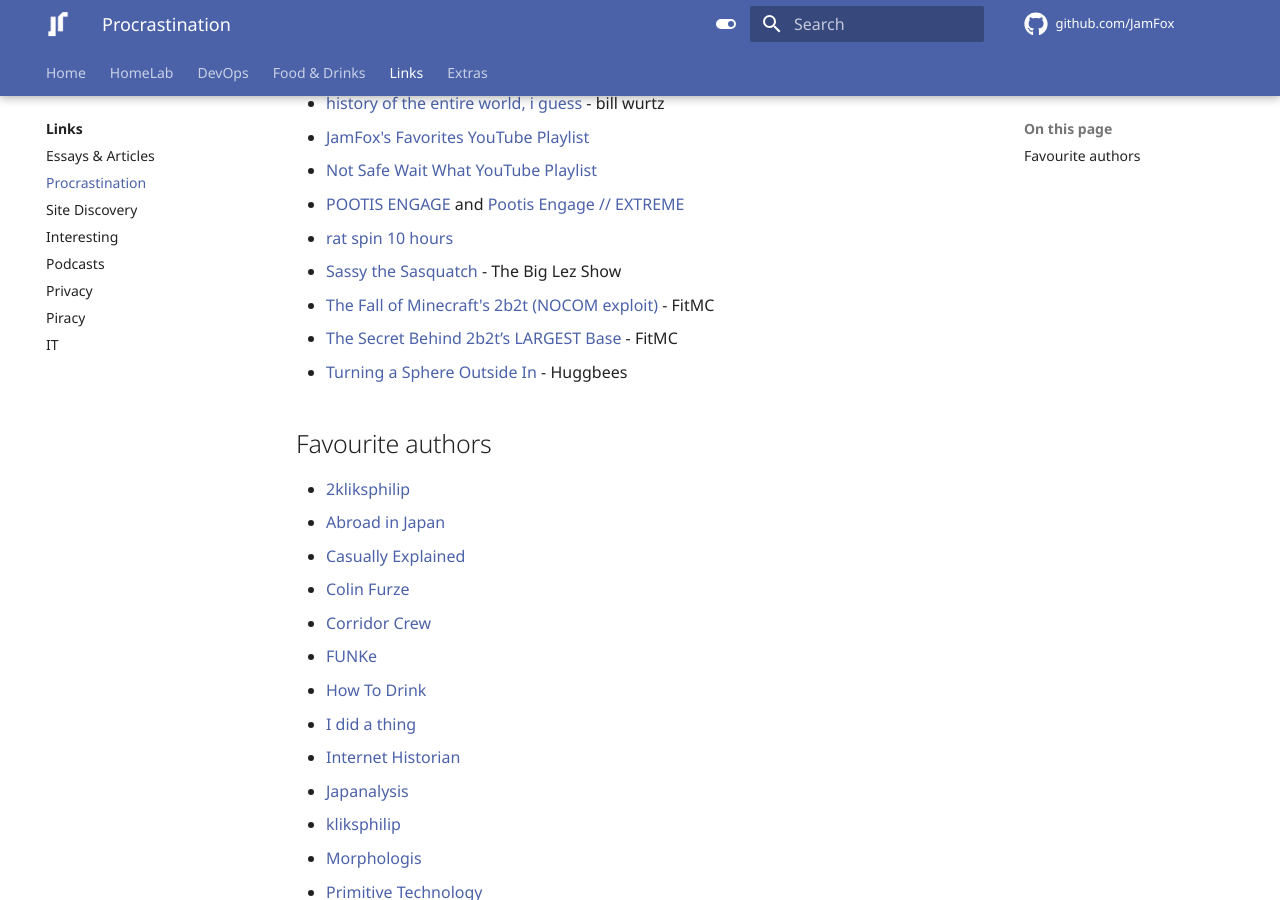
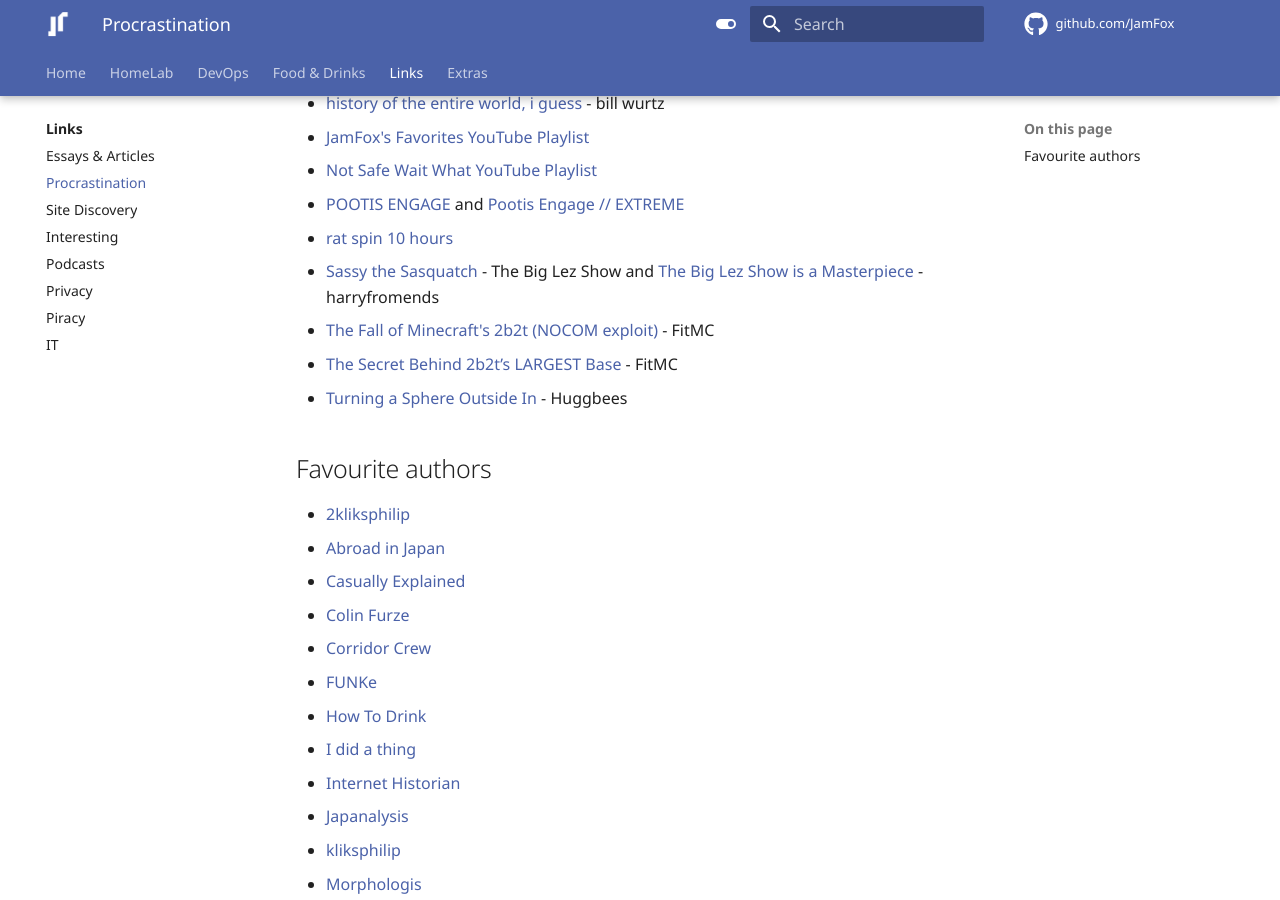
Before and after one commit to JamFox/docs.jamfox.dev, an MkDocs documentation site: the page built from docs/content/links/procrastination.md, in a window 1280 px wide and 900 px high, scrolled down 338 px. Built offline with MkDocs 1.6.1 and Material for MkDocs 9.7.7, drawn with Linux system fonts in a browser that asks for light colours; comment, search, counter and statistics services are not loaded.

Commit message:
lez show ana

```diff
--- a/docs/content/links/procrastination.md
+++ b/docs/content/links/procrastination.md
@@ -13,7 +13,7 @@ title: "Procrastination"
 - [Not Safe Wait What YouTube Playlist](https://www.youtube.com/watch?v=QhRaEvelvlA&list=PLAKGgfjj1XNuYONiulmoxcL4libc3m2TF)
 - [POOTIS ENGAGE](https://youtu.be/Jl6lee2wyPQ?si=hTMzI-xKMJ1A8Kiq) and [Pootis Engage // EXTREME](https://youtu.be/lGJBUauU-CE?si=qAdRCfwm54o7VG_m)
 - [rat spin 10 hours](https://youtu.be/euik1Zrs30w)
-- [Sassy the Sasquatch](https://youtu.be/Dw_tGRblTXk) - The Big Lez Show
+- [Sassy the Sasquatch](https://youtu.be/Dw_tGRblTXk) - The Big Lez Show and [The Big Lez Show is a Masterpiece](https://www.youtube.com/watch?v=JlBEaB_cFEU) - harryfromends
 - [The Fall of Minecraft's 2b2t (NOCOM exploit)](https://youtu.be/elqAh3GWRpA) - FitMC
 - [The Secret Behind 2b2t’s LARGEST Base](https://youtu.be/TMBHP9FDqHI) - FitMC
 - [Turning a Sphere Outside In](https://youtu.be/Zv-XNlE1s8E) - Huggbees
```
